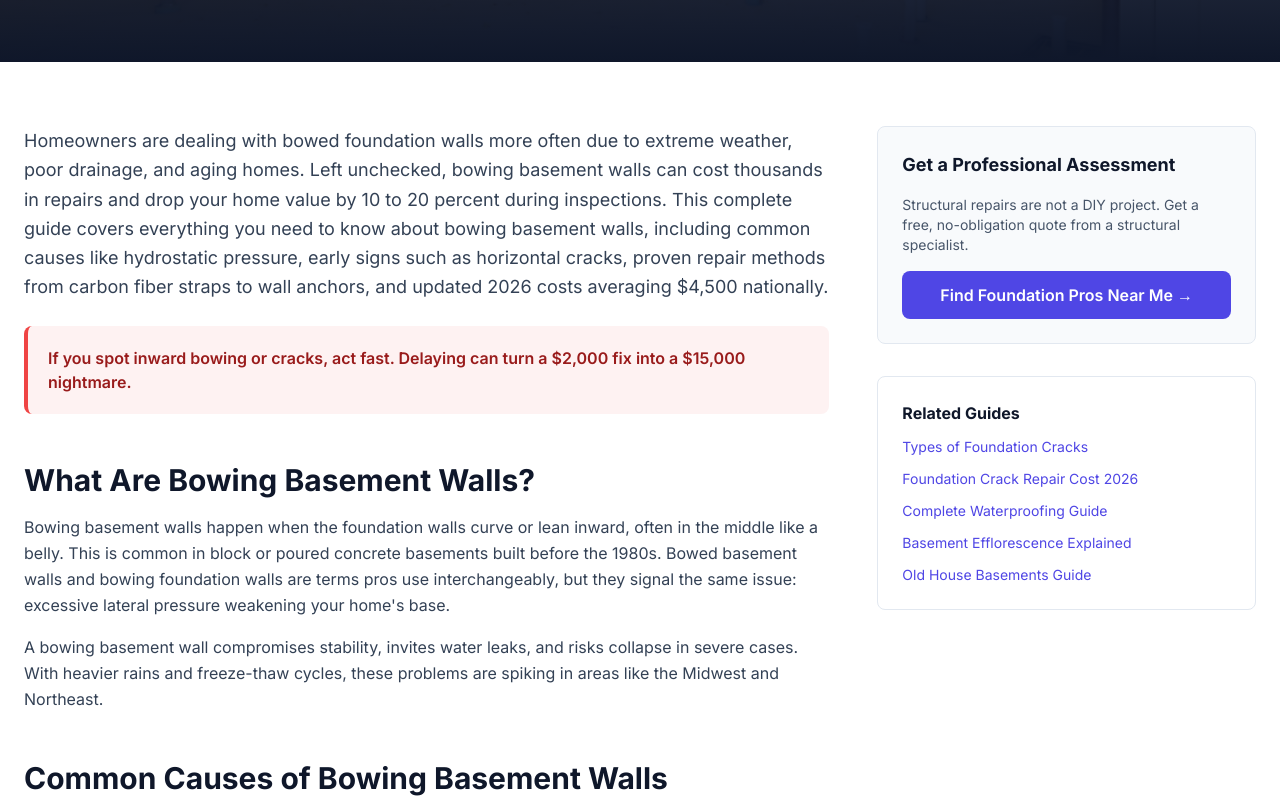
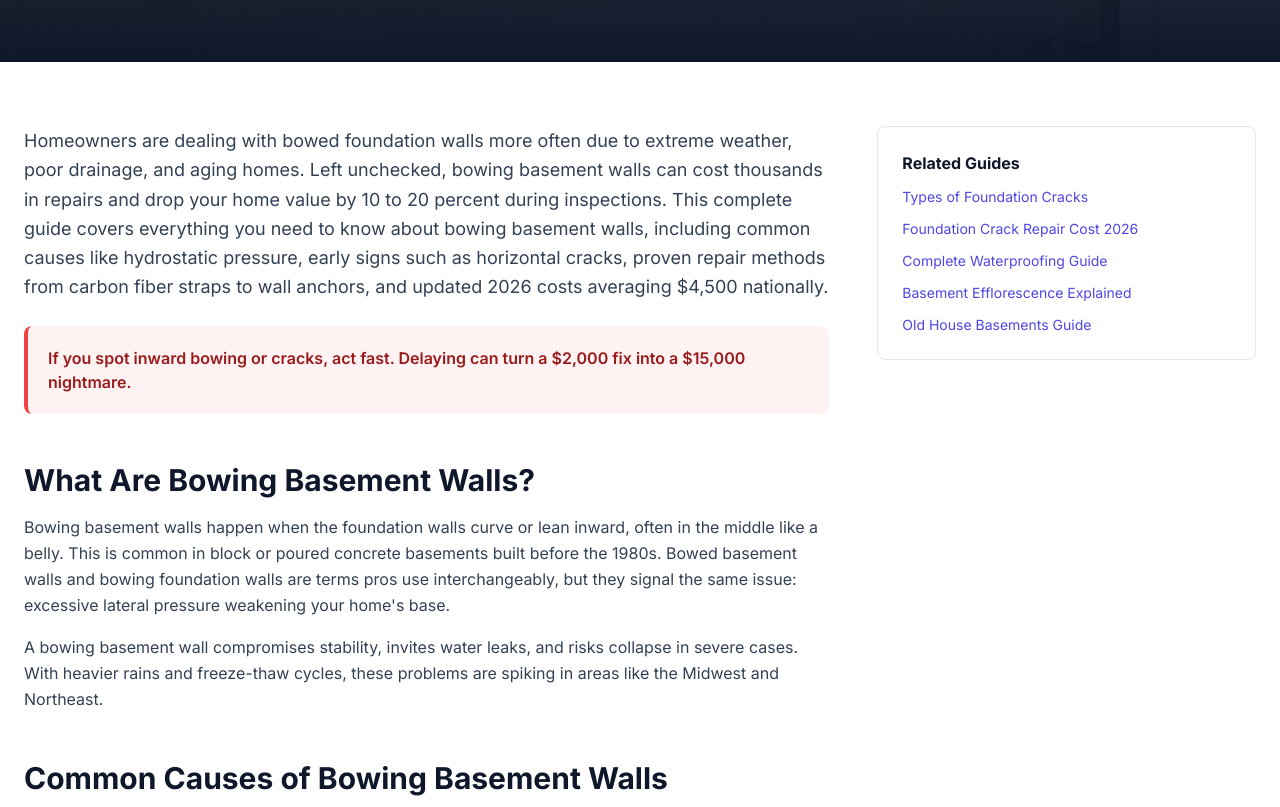
Before and after one commit to thebasementguide2026/basement-guide, a Next.js app: page /articles/bowing-basement-walls in a window 1280 px wide. Shown: the part 660-1467 px from the top of the page. Built offline with nearby package versions, Linux system fonts and the light colour scheme.

Commit message:
fix: remove sidebar assessment CTA from bowing-basement-walls

```diff
--- a/app/articles/bowing-basement-walls/page.tsx
+++ b/app/articles/bowing-basement-walls/page.tsx
@@ -442,14 +442,6 @@ export default function BowingWallsArticle() {
 
           {/* Sidebar */}
           <aside className='lg:col-span-4 space-y-8'>
-            <div className='bg-slate-50 rounded-lg p-6 border border-slate-200 sticky top-8'>
-              <h3 className='text-lg font-bold text-slate-900 mb-4'>Get a Professional Assessment</h3>
-              <p className='text-sm text-slate-600 mb-4'>Structural repairs are not a DIY project. Get a free, no-obligation quote from a structural specialist.</p>
-              <Link href='/contact' className='block w-full bg-indigo-600 text-white text-center py-3 rounded-lg font-semibold hover:bg-indigo-700 transition-colors'>
-                Find Foundation Pros Near Me &rarr;
-              </Link>
-            </div>
-
             <div className='bg-white rounded-lg p-6 border border-slate-200'>
               <h4 className='font-bold text-slate-900 mb-3'>Related Guides</h4>
               <ul className='space-y-3 text-sm'>
```
